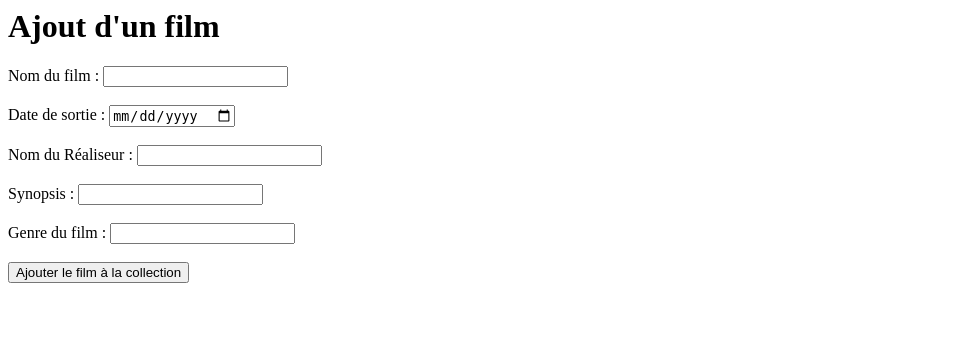
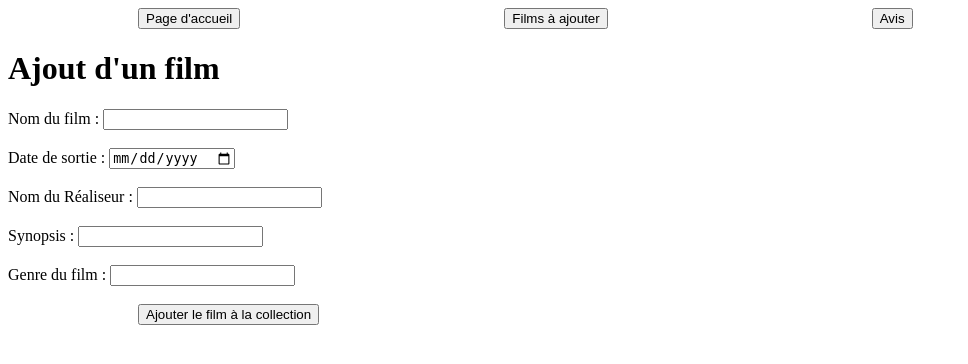
Before and after one commit to henachemla/filmoteca, a PHP site: page /films.html in a window 1280 px wide. Shown: the top 364 px of the page, without its empty margins (0-968 px from the left). Run offline with PHP 8.4, Linux system fonts and the light colour scheme.

Commit message:
ajout css

```diff
--- a/films.html
+++ b/films.html
@@ -1,8 +1,16 @@
 <html>
     <head>
         <title> Ajout de films </title>
+        <link rel="stylesheet" href="style.css">
     </head>
     <body>
+        <div class="onglets">
+            <a href="file:///C:/Users/henac/Desktop/inf5/filmoteca.html">
+            <button> Page d'accueil</button></a>
+            <a href="films.html">
+            <button> Films à ajouter</button></a>
+            <button> Avis </button>
+        </div>
         <h1> Ajout d'un film </h1>
         <form>
             <label for="nom">Nom du film : </label>
--- a/style.css
+++ b/style.css
@@ -4,4 +4,11 @@
 
 .img{
     width : 150px;
+    border-radius: 5px;
 }
+
+.image{
+    display: flex;
+    gap :100px;
+    justify-content: center;
+}
```
Also changed, not shown: filmoteca.html (+8 -2 lines).
